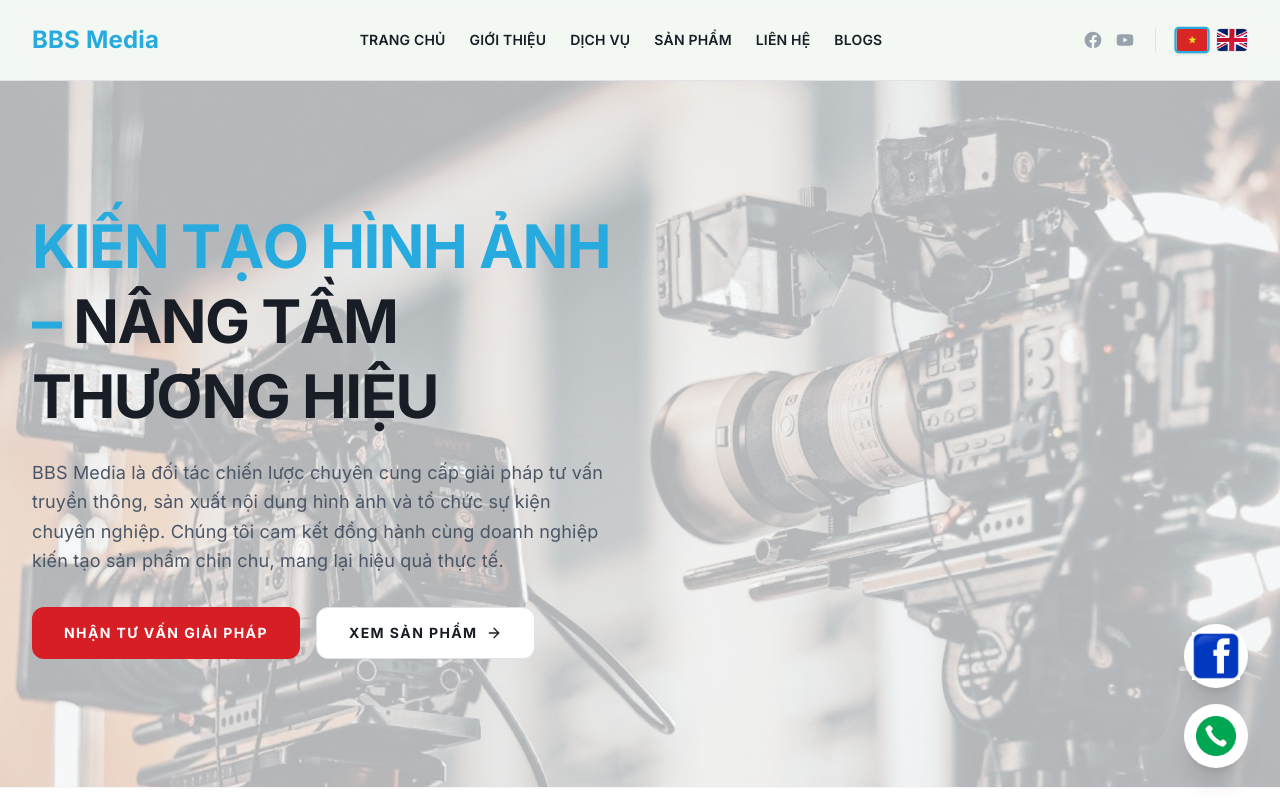
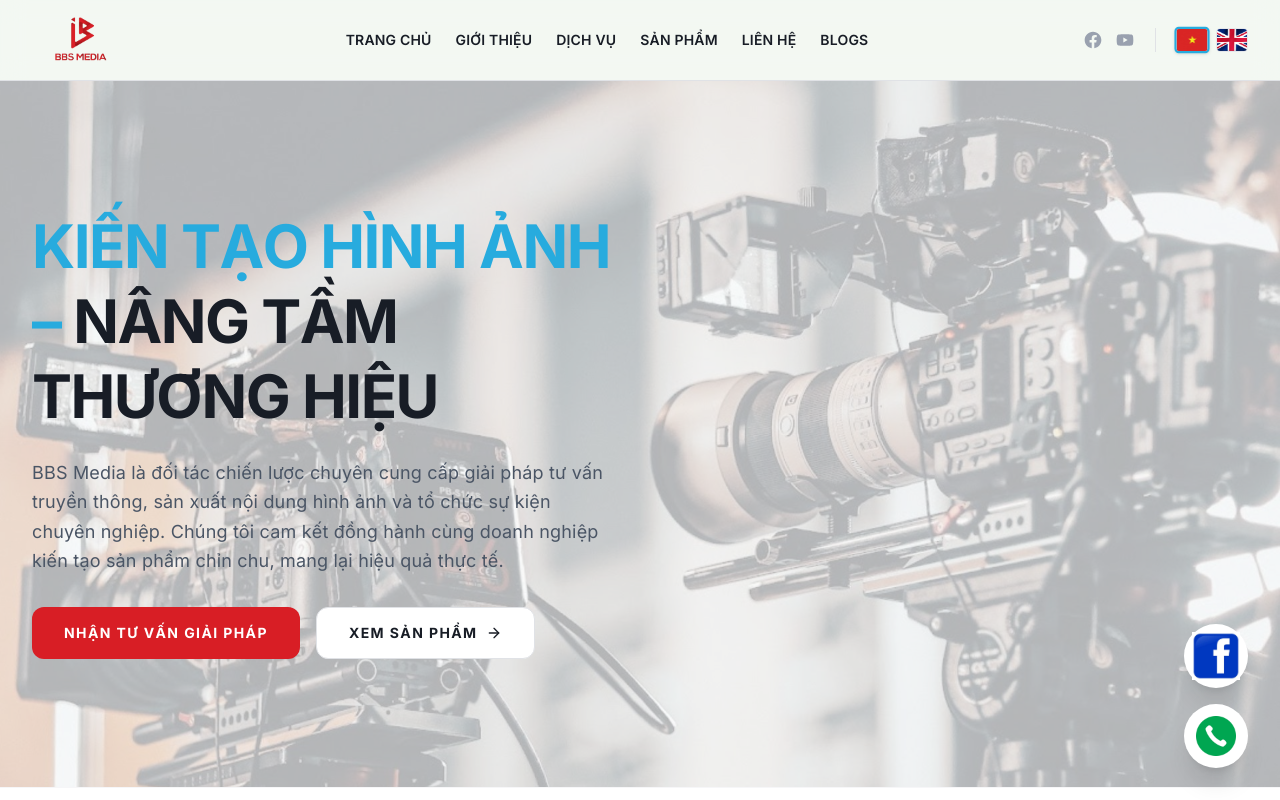
Before and after one commit to Soupsix/bbs-landing-page, a Next.js app: page / in a window 1280 px wide. Shown: the top 800 px of the page. Built offline with nearby package versions, Linux system fonts and the light colour scheme.

Commit message:
fixed logo

```diff
--- a/components/layout/Header.tsx
+++ b/components/layout/Header.tsx
@@ -19,21 +19,21 @@ const YoutubeIcon = ({ className }: { className?: string }) => (
 );
 
 const NAV_LINKS_VI = [
-  { href: null,       label: "TRANG CHỦ" },
-  { href: "team",     label: "GIỚI THIỆU" },
+  { href: null, label: "TRANG CHỦ" },
+  { href: "team", label: "GIỚI THIỆU" },
   { href: "services", label: "DỊCH VỤ" },
-  { href: "cases",    label: "SẢN PHẨM" },
-  { href: "contact",  label: "LIÊN HỆ" },
-  { href: "faq",      label: "BLOGS" },
+  { href: "cases", label: "SẢN PHẨM" },
+  { href: "contact", label: "LIÊN HỆ" },
+  { href: "faq", label: "BLOGS" },
 ];
 
 const NAV_LINKS_EN = [
-  { href: null,       label: "HOME" },
-  { href: "team",     label: "ABOUT" },
+  { href: null, label: "HOME" },
+  { href: "team", label: "ABOUT" },
   { href: "services", label: "SERVICES" },
-  { href: "cases",    label: "PORTFOLIO" },
-  { href: "contact",  label: "CONTACT" },
-  { href: "faq",      label: "BLOGS" },
+  { href: "cases", label: "PORTFOLIO" },
+  { href: "contact", label: "CONTACT" },
+  { href: "faq", label: "BLOGS" },
 ];
 
 function scrollToSection(id: string | null) {
@@ -83,9 +83,16 @@ export function Header() {
         <div className="container mx-auto px-4 sm:px-6 lg:px-8">
           <div className="flex h-20 items-center justify-between">
             {/* Logo */}
-            <div className="flex-shrink-0">
+            <div className={`flex-shrink-0 transition-all duration-300 ${mobileOpen ? 'opacity-0 invisible lg:opacity-100 lg:visible' : 'opacity-100 visible'}`}>
               <Link href="/" className="flex items-center gap-2">
-                <span className="text-2xl font-bold text-bbs-blue">BBS Media</span>
+                <Image
+                  src="/logo/logo.png"
+                  alt="BBS Media Logo"
+                  width={180}
+                  height={60}
+                  className="h-[70px] w-auto object-contain"
+                  priority
+                />
               </Link>
             </div>
 
@@ -121,8 +128,7 @@ export function Header() {
                 <button
                   onClick={() => setLang("vi")}
                   aria-label="Tiếng Việt"
-                  className={`relative w-8 h-6 overflow-hidden rounded-[4px] transition-all ${
-                    lang === "vi"
+                  className={`relative w-8 h-6 overflow-hidden rounded-[4px] transition-all ${lang === "vi"
                     ? "border-2 border-bbs-blue shadow-sm scale-110"
                     : "border border-gray-200 hover:opacity-80"
                     }`}
@@ -132,8 +138,7 @@ export function Header() {
                 <button
                   onClick={() => setLang("en")}
                   aria-label="English"
-                  className={`relative w-8 h-6 overflow-hidden rounded-[4px] transition-all ${
-                    lang === "en"
+                  className={`relative w-8 h-6 overflow-hidden rounded-[4px] transition-all ${lang === "en"
                     ? "border-2 border-bbs-blue shadow-sm scale-110"
                     : "border border-gray-200 hover:opacity-80"
                     }`}
@@ -167,15 +172,20 @@ export function Header() {
 
       {/* Mobile Sidebar Drawer */}
       <aside
-        className={`fixed top-0 right-0 z-50 h-full w-72 shadow-2xl lg:hidden flex flex-col transition-transform duration-300 ease-in-out ${
-          mobileOpen ? "translate-x-0" : "translate-x-full"
+        className={`fixed top-0 right-0 z-50 h-full w-72 shadow-2xl lg:hidden flex flex-col transition-transform duration-300 ease-in-out ${mobileOpen ? "translate-x-0" : "translate-x-full"
           }`}
         style={{ backgroundColor: "rgba(243, 248, 242, 0.97)" }}
         aria-label="Mobile navigation"
       >
         {/* Sidebar Header */}
         <div className="flex items-center justify-between px-6 py-5 border-b border-border-gray">
-          <span className="text-xl font-bold text-bbs-blue">BBS Media</span>
+          <Image
+            src="/logo/logo.png"
+            alt="BBS Media Logo"
+            width={180}
+            height={60}
+            className="h-[70px] w-auto object-contain"
+          />
           <button
             onClick={closeMenu}
             className="p-2 text-deep-navy hover:text-bbs-blue transition-colors"
@@ -212,8 +222,7 @@ export function Header() {
             <button
               onClick={() => setLang("vi")}
               aria-label="Tiếng Việt"
-              className={`relative w-8 h-6 overflow-hidden rounded-[4px] transition-all ${
-                lang === "vi"
+              className={`relative w-8 h-6 overflow-hidden rounded-[4px] transition-all ${lang === "vi"
                 ? "border-2 border-bbs-blue shadow-sm scale-110"
                 : "border border-gray-200 hover:opacity-80"
                 }`}
@@ -223,8 +232,7 @@ export function Header() {
             <button
               onClick={() => setLang("en")}
               aria-label="English"
-              className={`relative w-8 h-6 overflow-hidden rounded-[4px] transition-all ${
-                lang === "en"
+              className={`relative w-8 h-6 overflow-hidden rounded-[4px] transition-all ${lang === "en"
                 ? "border-2 border-bbs-blue shadow-sm scale-110"
                 : "border border-gray-200 hover:opacity-80"
                 }`}
```
Also changed, not shown: public/logo/logo.jpg (deleted), public/logo/logo.png (added). Lines whose indentation alone changed are shown as unchanged.
